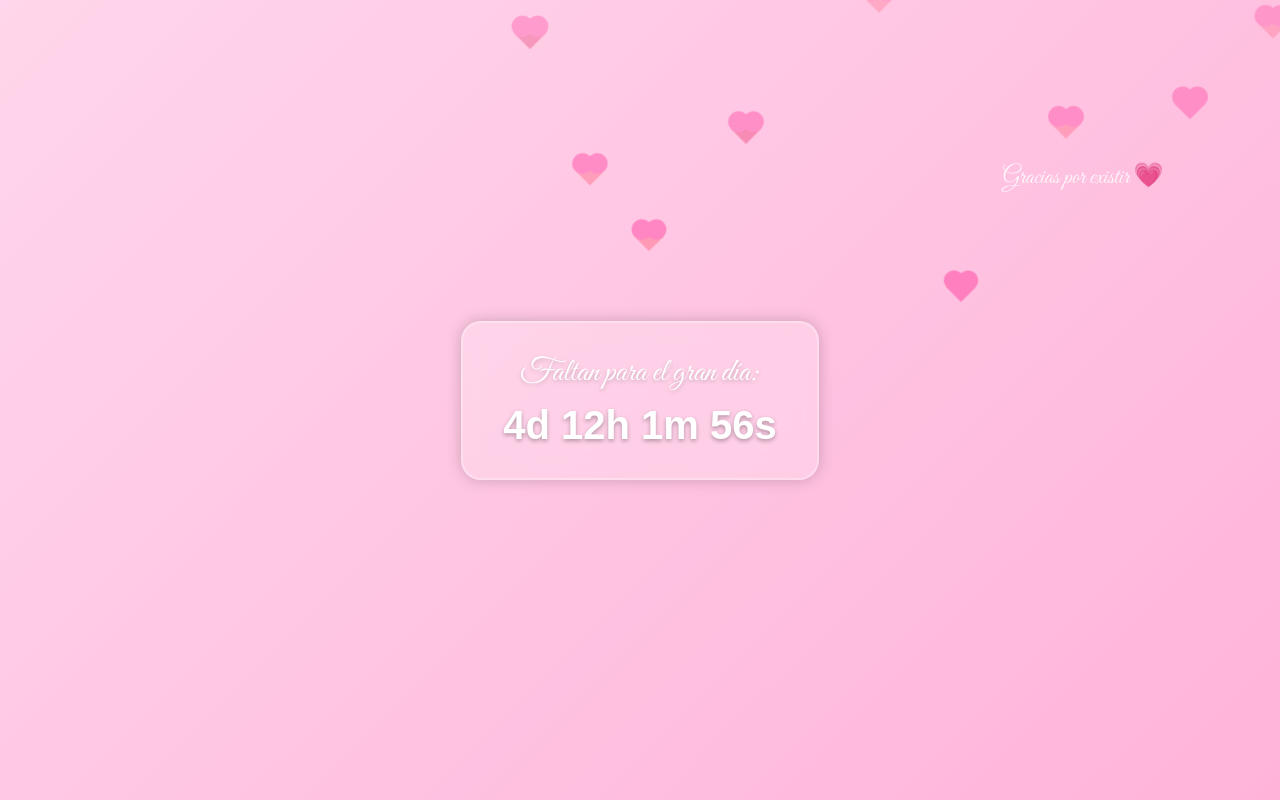
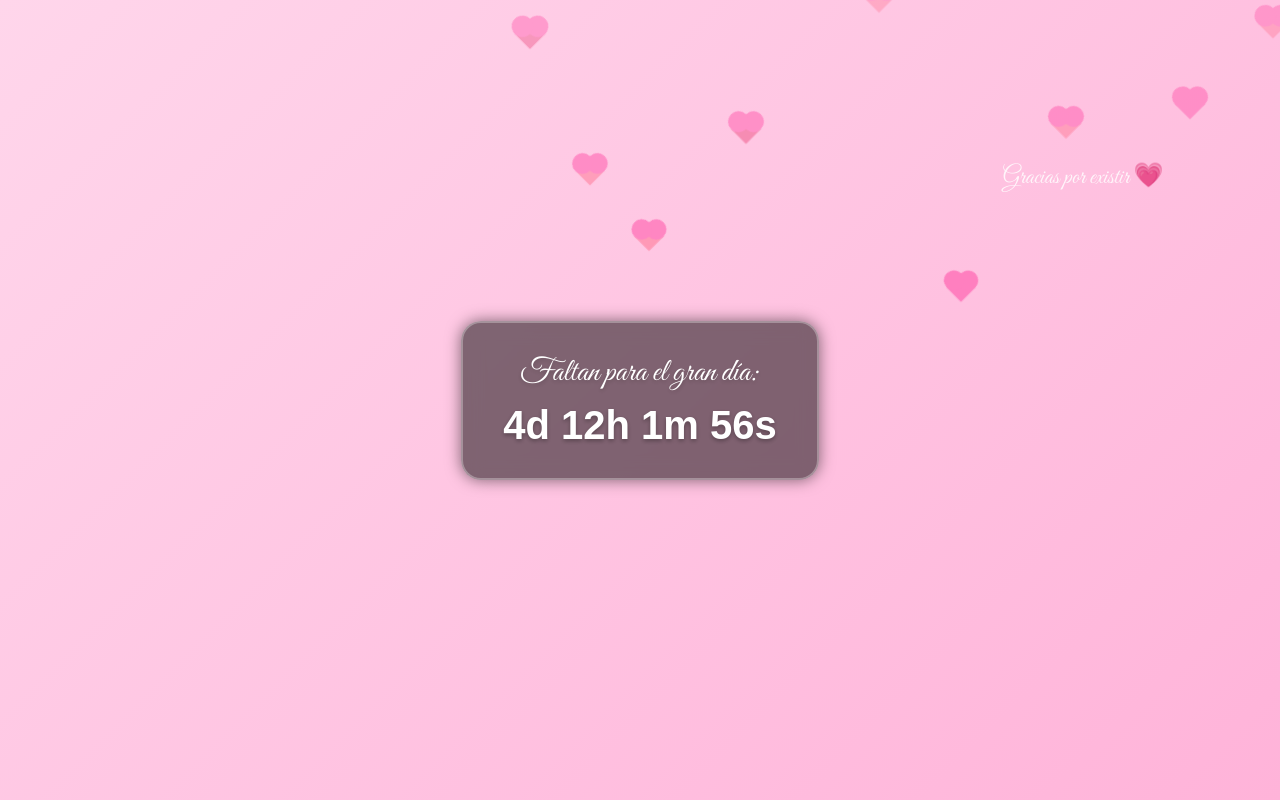
Before and after one commit to Arrecey/Pagina, a plain HTML site: page index.html in a window 1280 px wide. Drawn offline with Linux system fonts and the light colour scheme.

Commit message:
5 dias antes prueba 5

```diff
--- a/index.html
+++ b/index.html
@@ -87,15 +87,16 @@
       z-index: 10000;
     }
     .count-box {
-      background: rgba(255, 255, 255, 0.2); /* Fondo más claro */
+      background: rgba(0, 0, 0, 0.5); /* fondo negro semi-transparente */
       padding: 30px 40px;
       border-radius: 20px;
       border: 2px solid rgba(255, 255, 255, 0.3);
       text-align: center;
       backdrop-filter: blur(10px);
-      box-shadow: 0 0 15px rgba(0, 0, 0, 0.2); /* sombra más oscura */
-      color: #fff; /* texto blanco */
+      box-shadow: 0 0 15px rgba(0, 0, 0, 0.5);
+      color: inherit; /* mantiene el color actual de texto */
     }
+
 
 
     .count-title {
```
